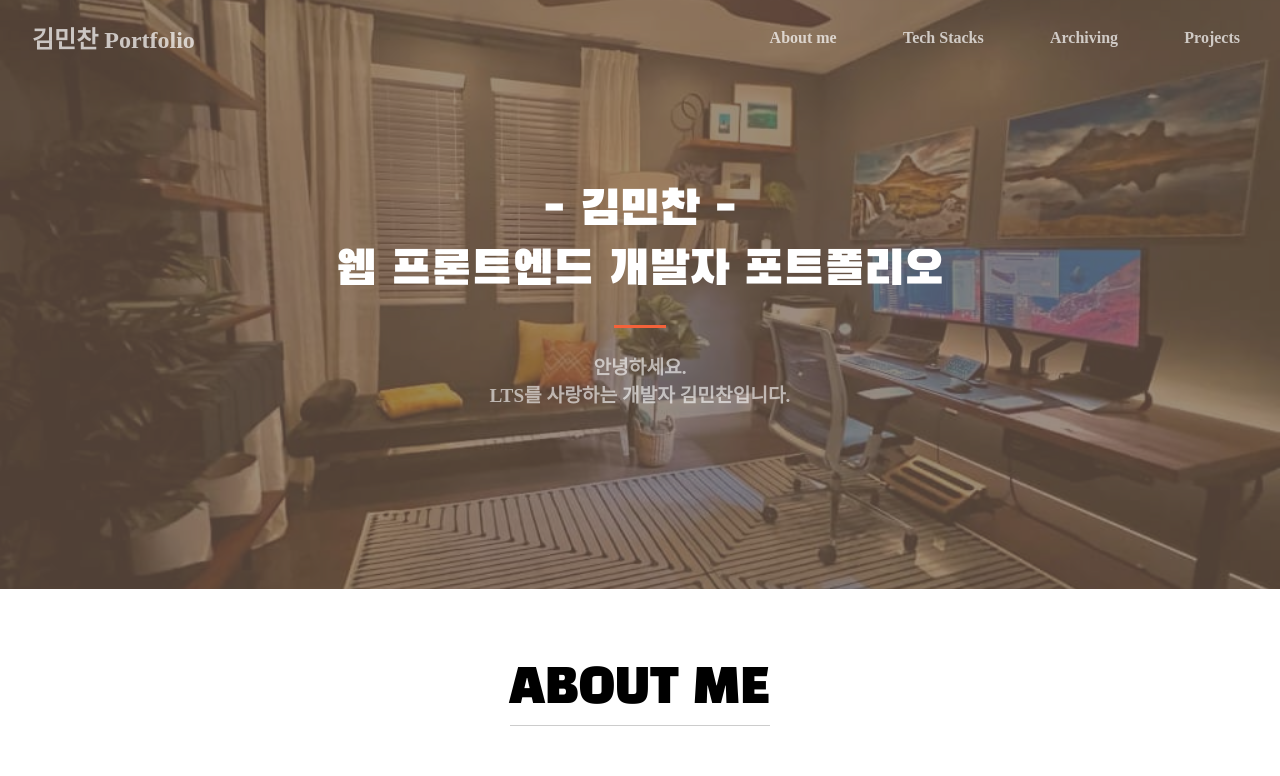
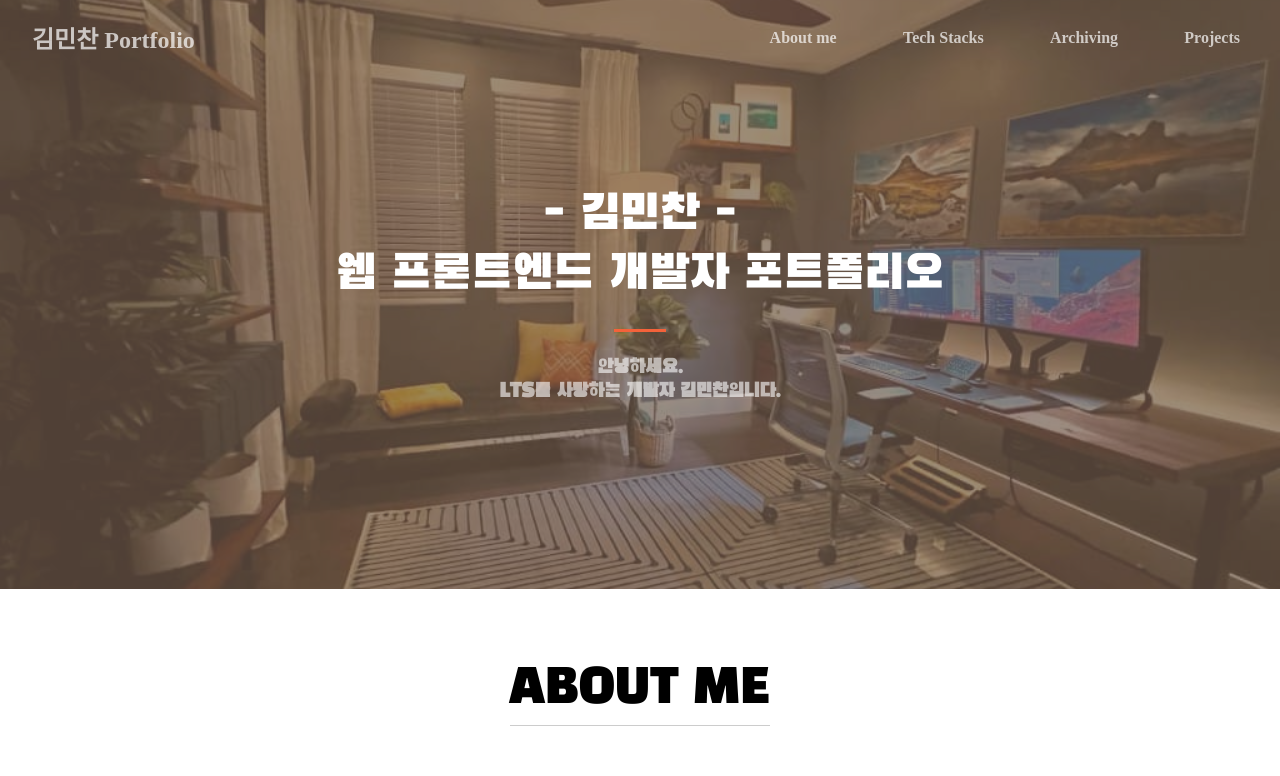
Before and after one commit to mucho7/PortFolio, a React (Create React App) app: page / in a window 1280 px wide. Shown: the top 776 px of the page. Built offline with nearby package versions, Linux system fonts and the light colour scheme.

Commit message:
Design: Global style 생성

```diff
--- a/src/App.js
+++ b/src/App.js
@@ -5,10 +5,12 @@ import { Projects } from "./components/projects";
 import { Provider } from "react-redux"; // Provider 추가
 import { store } from "store";
 import { Archiving } from "components/arcive";
+import GlobalStyles from "styles/GlobalStyles";
 
 function App() {
   return (
     <Provider store={store}>
+      <GlobalStyles />
       <HeaderNavbar />
       <Info />
       <Skills />
--- a/src/components/arcive/Archiving.tsx
+++ b/src/components/arcive/Archiving.tsx
@@ -71,16 +71,12 @@ const TitleSection = styled.div`
 `;
 
 const StyleForTypo = `
-      position: relative;
-      font-weight: 400;
+  position: relative;
+  font-weight: 400;
 
-      z-index: 1;
-
-      @font-face {
-        font-family: 'BlackHanSans';
-        src: url(${BlackHanSans})
-    }
-    `;
+  font-family: 'BlackHanSans';
+  z-index: 1;
+`;
 
 const TitleTypo = styled.div`
   ${StyleForTypo}
--- a/src/components/info/AboutMe.tsx
+++ b/src/components/info/AboutMe.tsx
@@ -39,7 +39,7 @@ function AboutMe(params: AboutMeProps) {
           return (
             <Grid item xs={12} md={4} key={index}>
               <AboutMeContentItem>
-                <StyledIcon fontSize='large' component={icon} />
+                <StyledIcon fontSize="large" component={icon} />
                 <div>
                   <SmallTypo>{name}</SmallTypo>
                   <SmallTypo>{value}</SmallTypo>
@@ -68,12 +68,8 @@ const StyleForTypo = `
   position: relative;
   font-weight: 400;
 
+  font-family: 'BlackHanSans';
   z-index: 1;
-
-  @font-face {
-    font-family: 'BlackHanSans';
-    src: url(${BlackHanSans})
-}
 `;
 
 const TitleTypo = styled.div`
--- a/src/components/info/Overview.tsx
+++ b/src/components/info/Overview.tsx
@@ -44,12 +44,8 @@ const StyleForTypo = `
   font-weight: 400;
   text-align: center;
 
+  font-family: 'BlackHanSans';
   z-index: 1;
-
-  @font-face {
-    font-family: 'BlackHanSans';
-    src: url(${BlackHanSans})
-}
 `;
 
 const LargerTypo = styled.div`
--- /dev/null
+++ b/src/components/projects/ProjectParticipate.tsx
@@ -0,0 +1,22 @@
+import styled from "styled-components";
+
+type ProjectParticipateProps = {};
+
+function ProjectParticipate(props: ProjectParticipateProps) {
+  return (
+    <>
+      <TitleTypo>맡은 역할</TitleTypo>
+    </>
+  );
+}
+
+const TitleTypo = styled.div({
+  fontFamily: "KBO",
+  fontWeight: "1000",
+  color: "#222",
+  textAlign: "start",
+  fontSize: "1.5rem",
+  width: "100%",
+});
+
+export default ProjectParticipate;
--- a/src/components/projects/ProjectTemplate.tsx
+++ b/src/components/projects/ProjectTemplate.tsx
@@ -7,6 +7,7 @@ import ProjectMainFunc from "./ProjectMainFunc";
 import styled from "styled-components";
 import { Grid } from "@mui/material";
 import ProjectStacks from "./ProjectStacks";
+import ProjectParticipate from "./ProjectParticipate";
 
 type SingleTechStack = {
   name: string;
@@ -44,6 +45,9 @@ function ProjectTemplate(params: ProjectTemplateProps) {
         <Grid item lg={1}></Grid>
         <Grid item xs={12} xl={6}>
           <ColFlexBox>
+            <HrLine />
+            <ProjectParticipate />
+            <HrLine />
             <ProjectDetail
               dangerouslySetInnerHTML={{ __html: marked(content) }}
             />
--- a/src/components/techStack/Skills.tsx
+++ b/src/components/techStack/Skills.tsx
@@ -73,11 +73,7 @@ const StyleForTypo = `
   font-weight: 400;
 
   z-index: 1;
-
-  @font-face {
-    font-family: 'BlackHanSans';
-    src: url(${BlackHanSans})
-}
+  font-family: 'BlackHanSans';
 `;
 
 const TitleTypo = styled.div`
--- /dev/null
+++ b/src/styles/GlobalStyles.tsx
@@ -0,0 +1,18 @@
+import { createGlobalStyle } from "styled-components";
+import KBO from "assets/fonts/KBO_Dia_Gothic_medium.ttf";
+import BlackHanSans from "assets/fonts/BlackHanSans-Regular.ttf";
+
+const GlobalStyles = createGlobalStyle`
+  @font-face {
+    font-family: BlackHanSans;
+    src: url(${BlackHanSans}) format('truetype');
+  }
+
+  @font-face {
+    font-family: KBO;
+    src: url(${KBO}) format('truetype');
+  }
+
+`;
+
+export default GlobalStyles;
```
Also changed, not shown: src/index.js (+5 -8 lines), src/assets/fonts/KBO_Dia_Gothic_medium.ttf (added).
